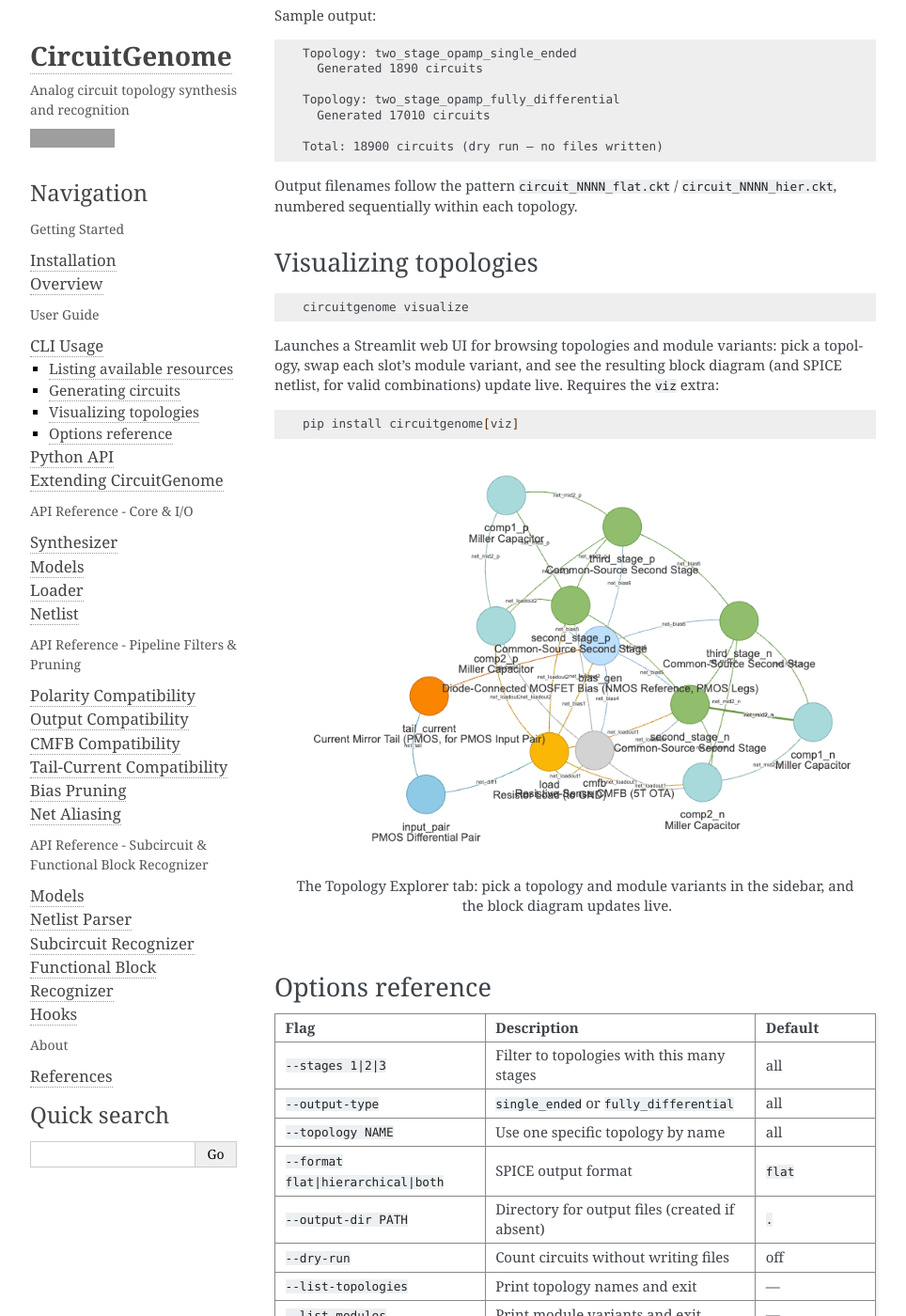
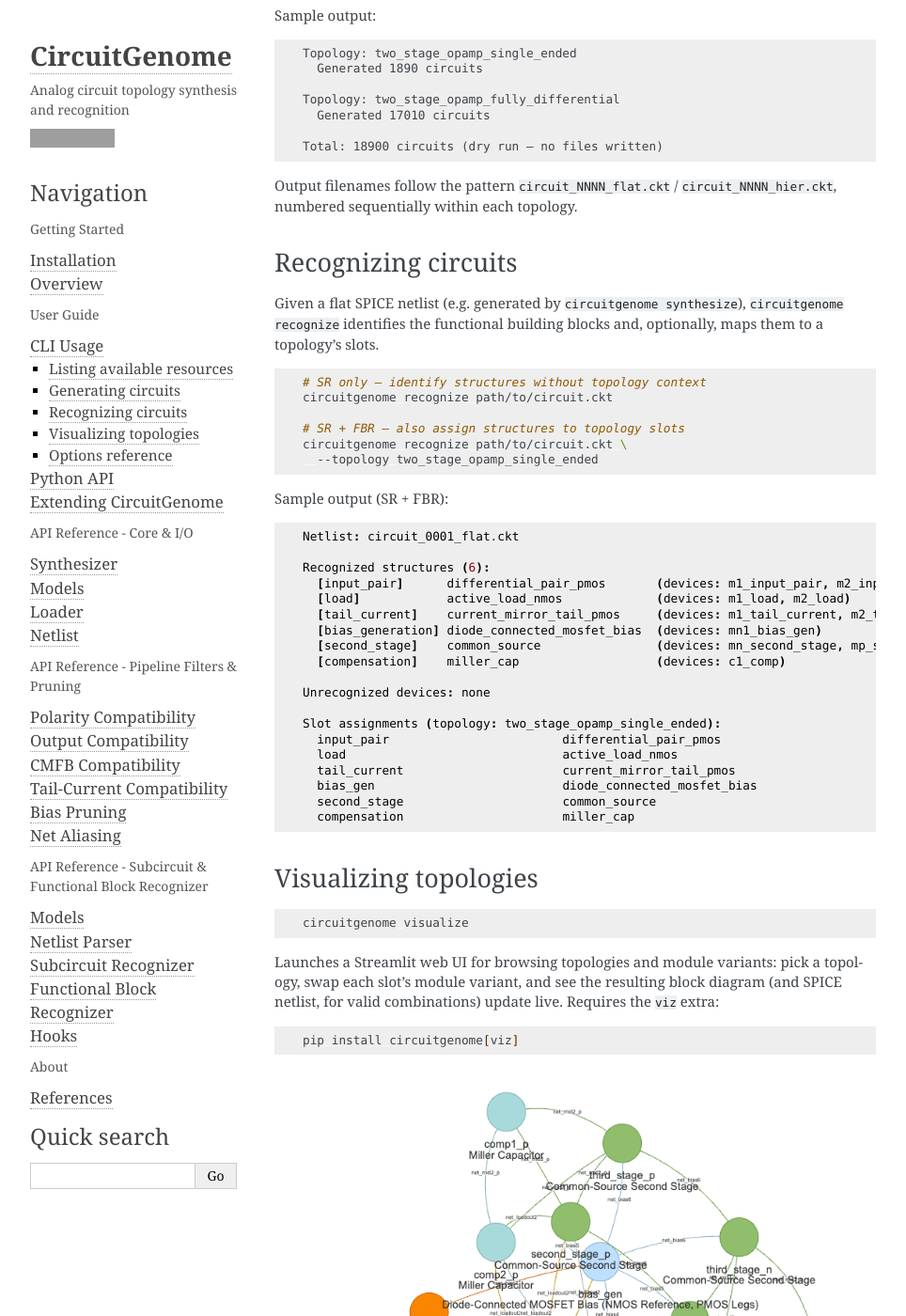
Before and after one commit to analog-ml/CircuitGenome, a Sphinx documentation site: the page built from docs/usage/cli.rst, in a window 1280 px wide and 1400 px high, scrolled down 1249 px. Shown: the whole window at 94% size, without its empty margins (148-1112 px from the left). Built offline with Sphinx 7.4.7, drawn with Linux system fonts in a browser that asks for light colours; some of the changed text lies outside the part shown; grey boxes are pictures that could not be loaded.

Commit message:
Add circuitgenome recognize CLI subcommand (issue #36)
Implements `circuitgenome recognize <NETLIST>` which runs Layer 0 parse → SR →
optionally FBR and prints recognized structures and slot assignments. Pass
`--topology NAME` to enable FBR; omit it for SR-only output. Adds three CLI
tests and docs for the new subcommand.

Co-Authored-By: Claude Sonnet 4.6 <noreply@anthropic.com>

```diff
--- a/docs/usage/cli.rst
+++ b/docs/usage/cli.rst
@@ -86,6 +86,44 @@ Sample output::
 Output filenames follow the pattern ``circuit_NNNN_flat.ckt`` /
 ``circuit_NNNN_hier.ckt``, numbered sequentially within each topology.
 
+Recognizing circuits
+--------------------
+
+Given a flat SPICE netlist (e.g. generated by ``circuitgenome synthesize``),
+``circuitgenome recognize`` identifies the functional building blocks and,
+optionally, maps them to a topology's slots.
+
+.. code-block:: bash
+
+   # SR only — identify structures without topology context
+   circuitgenome recognize path/to/circuit.ckt
+
+   # SR + FBR — also assign structures to topology slots
+   circuitgenome recognize path/to/circuit.ckt \
+     --topology two_stage_opamp_single_ended
+
+Sample output (SR + FBR)::
+
+   Netlist: circuit_0001_flat.ckt
+
+   Recognized structures (6):
+     [input_pair]      differential_pair_pmos       (devices: m1_input_pair, m2_input_pair)
+     [load]            active_load_nmos             (devices: m1_load, m2_load)
+     [tail_current]    current_mirror_tail_pmos     (devices: m1_tail_current, m2_tail_current)
+     [bias_generation] diode_connected_mosfet_bias  (devices: mn1_bias_gen)
+     [second_stage]    common_source                (devices: mn_second_stage, mp_second_stage)
+     [compensation]    miller_cap                   (devices: c1_comp)
+
+   Unrecognized devices: none
+
+   Slot assignments (topology: two_stage_opamp_single_ended):
+     input_pair                        differential_pair_pmos
+     load                              active_load_nmos
+     tail_current                      current_mirror_tail_pmos
+     bias_gen                          diode_connected_mosfet_bias
+     second_stage                      common_source
+     compensation                      miller_cap
+
 Visualizing topologies
 ----------------------
 
@@ -111,6 +149,9 @@ Requires the ``viz`` extra:
 
 Options reference
 -----------------
+
+``circuitgenome synthesize``
+~~~~~~~~~~~~~~~~~~~~~~~~~~~~
 
 .. list-table::
    :header-rows: 1
@@ -143,3 +184,20 @@ Options reference
    * - ``--list-modules``
      - Print module variants and exit
      - —
+
+``circuitgenome recognize``
+~~~~~~~~~~~~~~~~~~~~~~~~~~~
+
+.. list-table::
+   :header-rows: 1
+   :widths: 35 45 20
+
+   * - Argument / Flag
+     - Description
+     - Default
+   * - ``NETLIST``
+     - Path to the flat SPICE netlist file
+     - (required)
+   * - ``--topology NAME``
+     - Topology name for FBR slot assignment; omit for SR-only output
+     - (SR only)
```
Also changed, not shown: CHANGELOG.md (+20 -0 lines), 2 other files.
